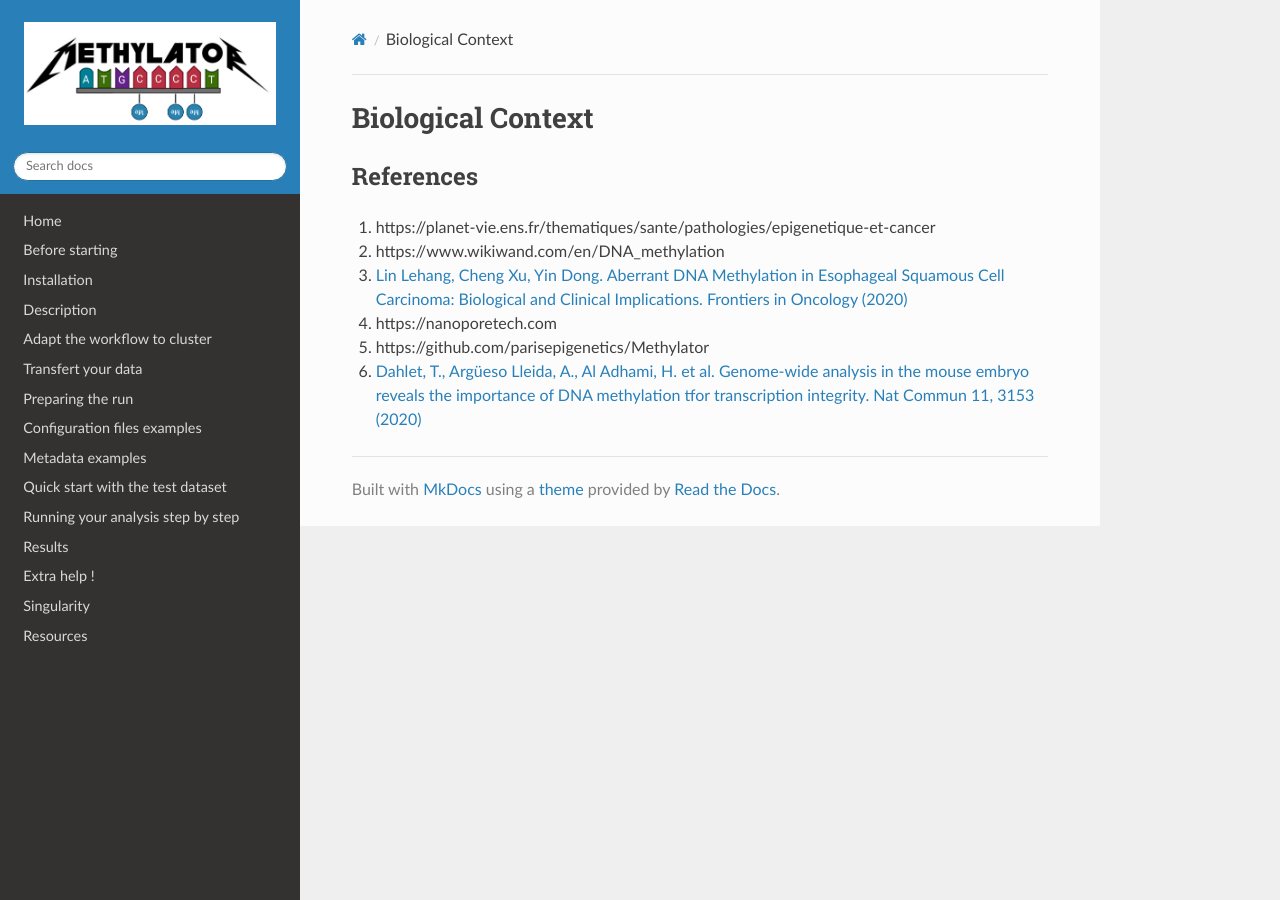
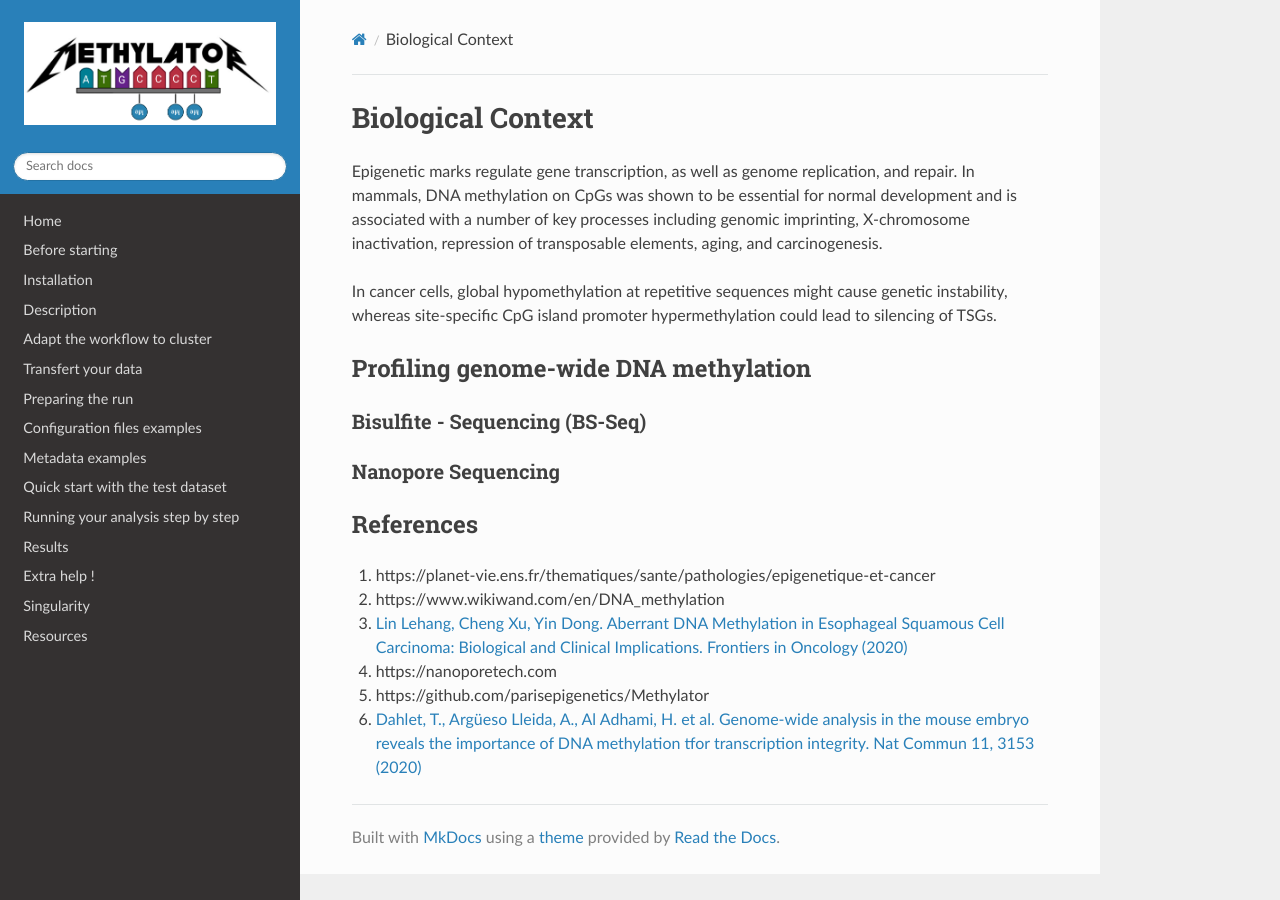
Before and after one commit to parisepigenetics/Methylator-Documentation, an MkDocs documentation site: the page built from docs/biological_context.md, in a window 1280 px wide. Built offline with MkDocs 1.6.1, drawn with Linux system fonts in a browser that asks for light colours; nearby versions of some CDN libraries.

Commit message:
Update biological_context.md

```diff
--- a/docs/biological_context.md
+++ b/docs/biological_context.md
@@ -1,4 +1,18 @@
 # Biological Context
+
+
+Epigenetic marks regulate gene transcription, as well as genome replication, and repair. In mammals, DNA methylation on CpGs was shown to be
+essential for normal development and is associated with a number of key processes including genomic imprinting, X-chromosome inactivation, repression of
+transposable elements, aging, and carcinogenesis.
+
+In cancer cells, global hypomethylation at repetitive sequences might cause genetic instability, whereas site-speciﬁc CpG island
+promoter hypermethylation could lead to silencing of TSGs.
+
+## Proﬁling genome-wide DNA methylation
+
+### Bisulfite - Sequencing (BS-Seq)
+
+### Nanopore Sequencing
 
 
 ## References
```
